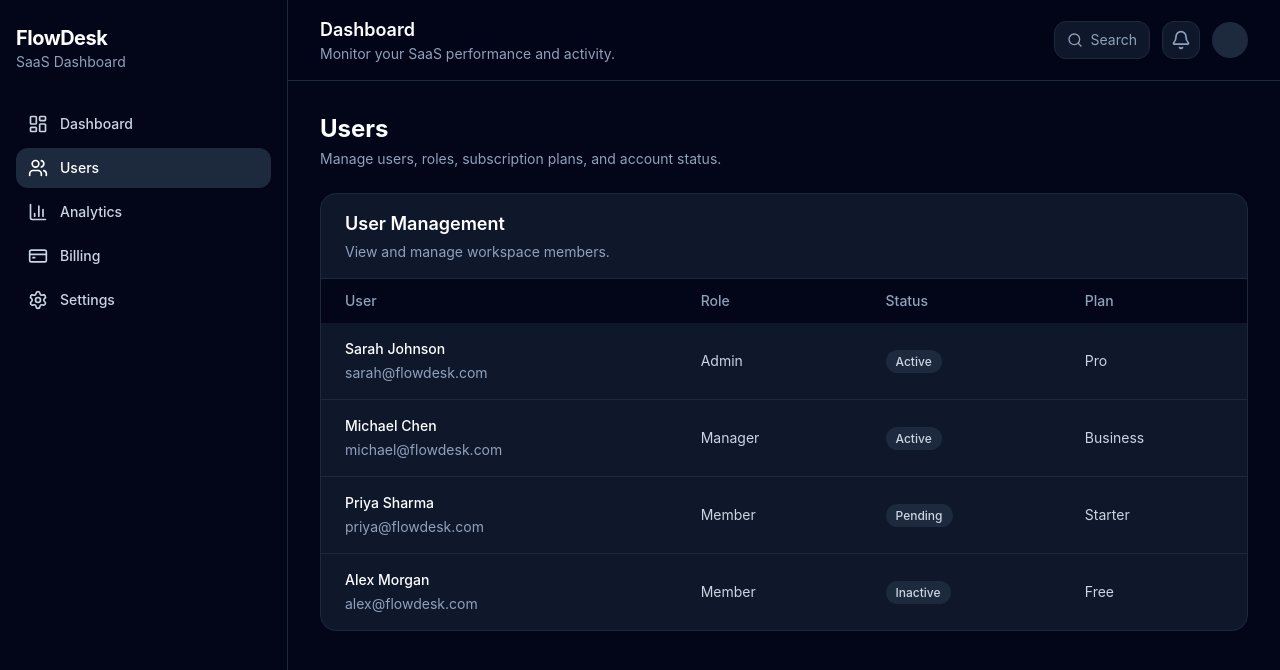
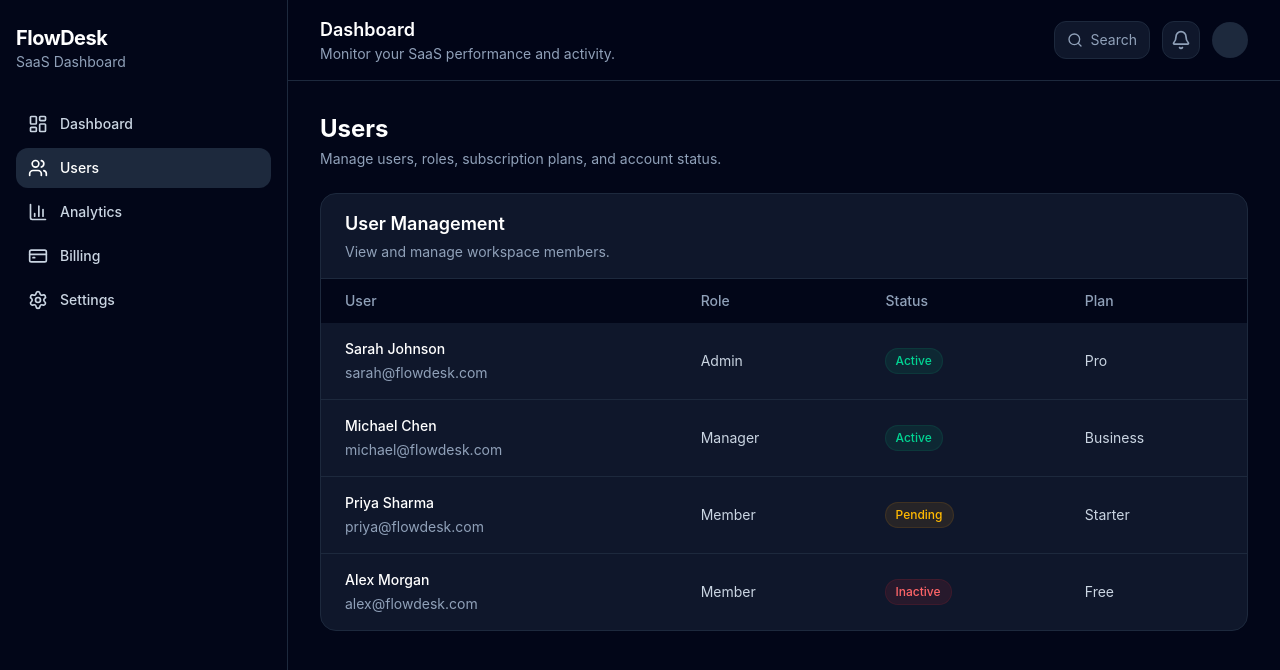
Before and after one commit to ReactRioters/flowdesk-saas-dashboard, a React (Vite) app: page /users in a window 1280 px wide. Shown: the top 670 px of the page. Built offline with nearby package versions, Linux system fonts and the light colour scheme.

Commit message:
added reusable status badge component

```diff
--- /dev/null
+++ b/src/components/ui/status-badge.tsx
@@ -0,0 +1,24 @@
+import { cn } from "../../utils/cn";
+
+type StatusBadgeProps = {
+  status: "Active" | "Pending" | "Inactive";
+};
+
+export function StatusBadge({ status }: StatusBadgeProps) {
+  const statusStyles = {
+    Active: "bg-emerald-500/10 text-emerald-400 ring-emerald-500/20",
+    Pending: "bg-amber-500/10 text-amber-400 ring-amber-500/20",
+    Inactive: "bg-red-500/10 text-red-400 ring-red-500/20",
+  };
+
+  return (
+    <span
+      className={cn(
+        "inline-flex rounded-full px-2.5 py-1 text-xs font-medium ring-1",
+        statusStyles[status]
+      )}
+    >
+      {status}
+    </span>
+  );
+}
--- a/src/features/users/pages/users-page.tsx
+++ b/src/features/users/pages/users-page.tsx
@@ -1,3 +1,5 @@
+import { StatusBadge } from "../../../components/ui/status-badge";
+
 const users = [
   {
     name: "Sarah Johnson",
@@ -27,7 +29,7 @@ const users = [
     status: "Inactive",
     plan: "Free",
   },
-];
+] as const;
 
 export function UsersPage() {
   return (
@@ -69,9 +71,7 @@ export function UsersPage() {
                   <td className="px-6 py-4 text-slate-300">{user.role}</td>
 
                   <td className="px-6 py-4">
-                    <span className="rounded-full bg-slate-800 px-2.5 py-1 text-xs font-medium text-slate-300">
-                      {user.status}
-                    </span>
+                    <StatusBadge status={user.status} />
                   </td>
 
                   <td className="px-6 py-4 text-slate-300">{user.plan}</td>
```
